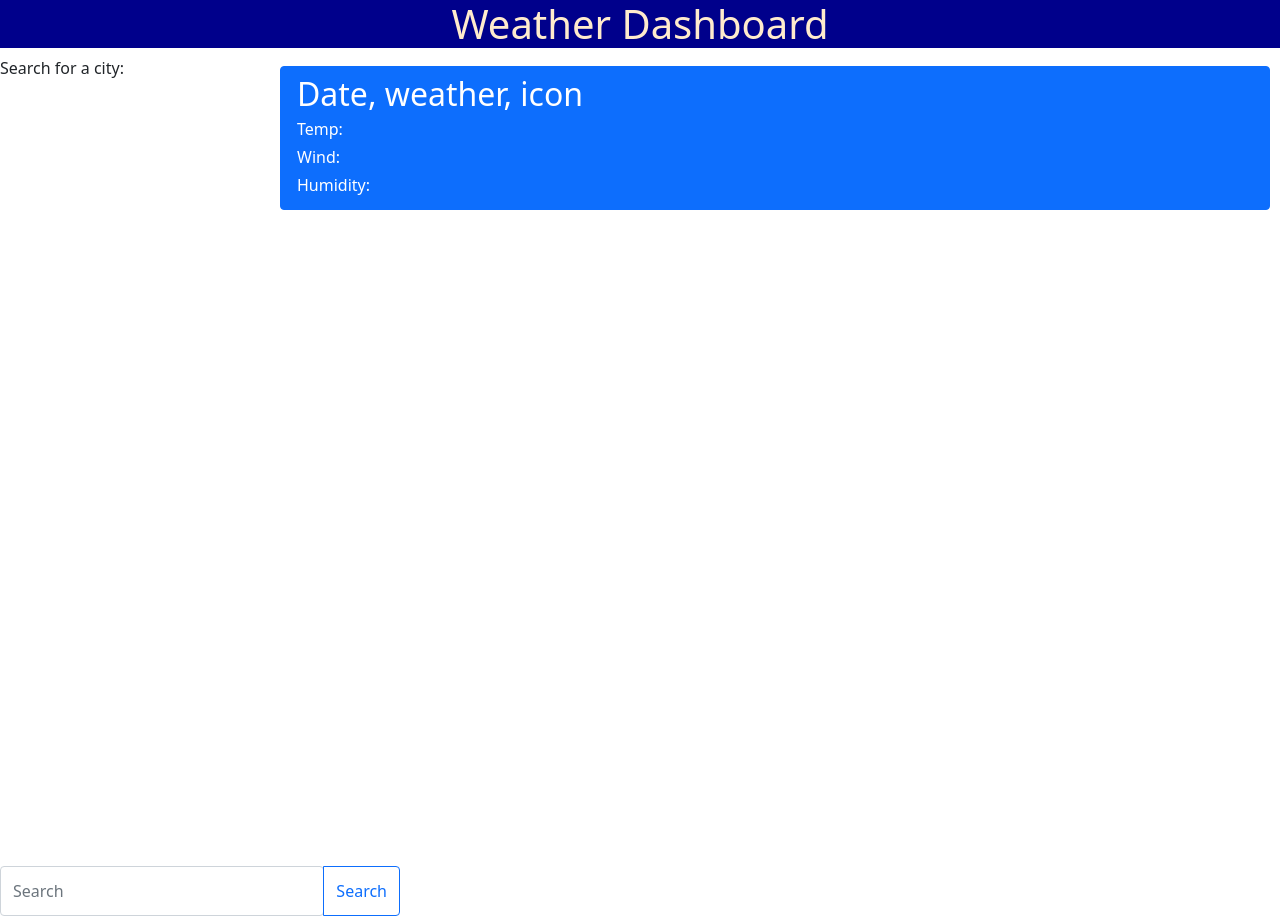
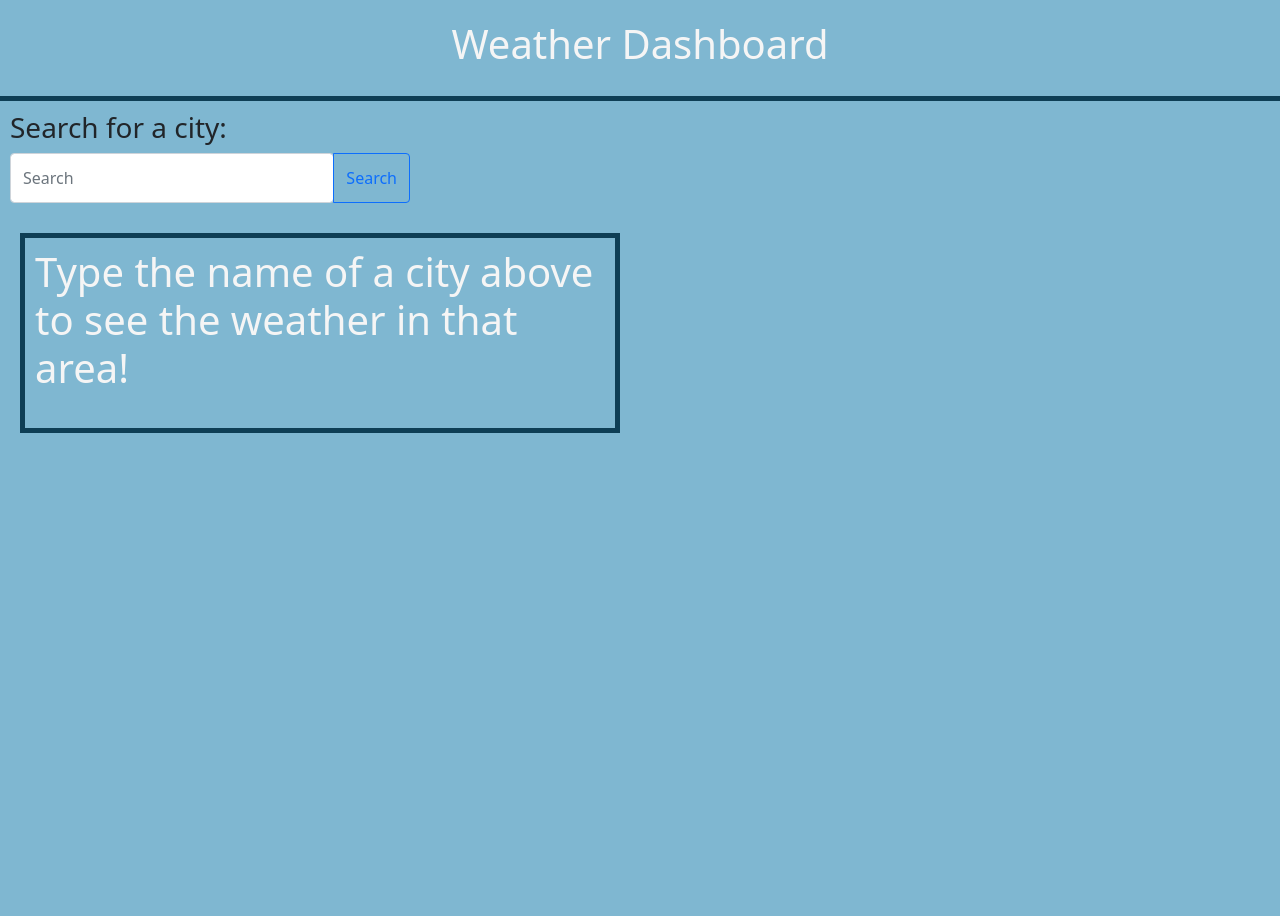
Before and after one commit to 425megs/weather-dashboard, a plain HTML site: page index.html in a window 1280 px wide. After the commit the page ends 800 px from the top, so only its background shows below. Drawn offline with nearby package versions, Linux system fonts and the light colour scheme.

Commit message:
removed Boostrap stylling, switched to vanilla CSS to simplify, updated README

```diff
--- a/index.html
+++ b/index.html
@@ -16,24 +16,9 @@
     <h1>Weather Dashboard</h1>
   </header>
 
-  <!-- container for current day -->
-  <div class="list-group">
-    <a href="#" class="list-group-item list-group-item-action active" aria-current="true">
-      <div class="d-flex w-100 justify-content-between">
-        <h2 class="mb-1" id="cityDeets">Date, weather, icon</h2>
-      </div>
-      <p class="mb-1" id="temp">Temp:</p>
-      <p class="mb-1" id="wind">Wind:</p>
-      <p class="mb-1" id="hum">Humidity:</p>
-    </a>
-  </div>
-
-  <!-- container for 5 day forecast -->
-
-
-  <!-- container for 5 day forecast -->
+<!-- container for search bar area -->
   <div id="searchGrid">
-    <p>Search for a city:</p>
+    <h3>Search for a city:</h3>
     <div class="input-group">
       <input type="search" class="form-control rounded" id="userInput" placeholder="Search" aria-label="Search"
         aria-describedby="search-addon" />
@@ -41,6 +26,15 @@
     </div>
   </div>
 
+<!-- container for current day -->
+  <div class="searchResults">
+      <h1 class="mb-1" id="cityDeets">Type the name of a city above to see the weather in that area!</h1>
+      <h3 class="mb-1" id="temp"></h3>
+      <h3 class="mb-1" id="wind"></h3>
+      <h3 class="mb-1" id="hum"></h3>
+    </a>
+  </div>
+
   <script src="https://cdnjs.cloudflare.com/ajax/libs/moment.js/2.24.0/moment.min.js"></script>
   <script src="script.js"></script>
 </body>
--- a/script.js
+++ b/script.js
@@ -1,13 +1,10 @@
 var fetchButton = document.querySelector('.submitBtn')
 var apiKey = "e303b99a14d016cc77ae6aaf2d42686e"
 
-//not working.. I think it needs long/lat data?
 function getApi() {
     var date = moment().format("MMM Do YY")
     var cityName = document.querySelector('#userInput').value
     var requestUrl = "https://api.openweathermap.org/data/2.5/weather?units=imperial&q=" + cityName + "&appid=" + apiKey;
-
-    //below needs to be hidden until city is searched for
 
     fetch(requestUrl)
         .then(function (response) {
@@ -24,23 +21,6 @@ function getApi() {
             temp.textContent = "Temp: " + data.main.temp
             wind.textContent = "Wind: " + data.wind.speed
             humidity.textContent = "Humidity: " + data.main.humidity
-
-
-        //5 day forecast, design html first
-            var lon = data.coord.lon
-            var lat = data.coord.lat
-            var oneCallUrl = "https://api.openweathermap.org/data/2.5/onecall?lat=" + lat +"&lon=" + lon + "&appid=" + apiKey
-                    fetch(oneCallUrl)
-                        .then(function (response) {
-                            return response.json();
-                        })
-                        .then(function (stuff) {
-                            console.log(stuff);
-                        })
         })
     }
 fetchButton.addEventListener('click', getApi);
-
-// think I will need multiple fetch requests, one for the current weather, one for (each?) the 5 day forecast
-
-// localStorage aspect >:( to display previously searched cities
--- a/style.css
+++ b/style.css
@@ -1,8 +1,13 @@
+body {
+    background-color: #7fb7d1;
+}
+
 header {
-    background-color: darkblue;
-    color: blanchedalmond;
+    color: whitesmoke;
     text-align: center;
     justify-content: center;
+    padding: 20px;
+    border-bottom: 5px solid #0e3e55;
 }
 
 .input-group {
@@ -10,10 +15,16 @@ header {
     height: 50px;
 }
 
-.list-group {
-    float: right;
-    height: 800px;
-    width: 1000px;
-    padding: 5px;
-    margin: 5px;
+.searchResults {
+    color: whitesmoke;
+    border: 5px solid #0e3e55;
+    height: 500px;
+    padding: 10px;
+    margin: 20px;
+    height: 200px;
+    width: 600px;
 }
+
+#searchGrid {
+    padding: 10px;
+}
```
Also changed, not shown: weatherREADME.png (added), 2 other files.
